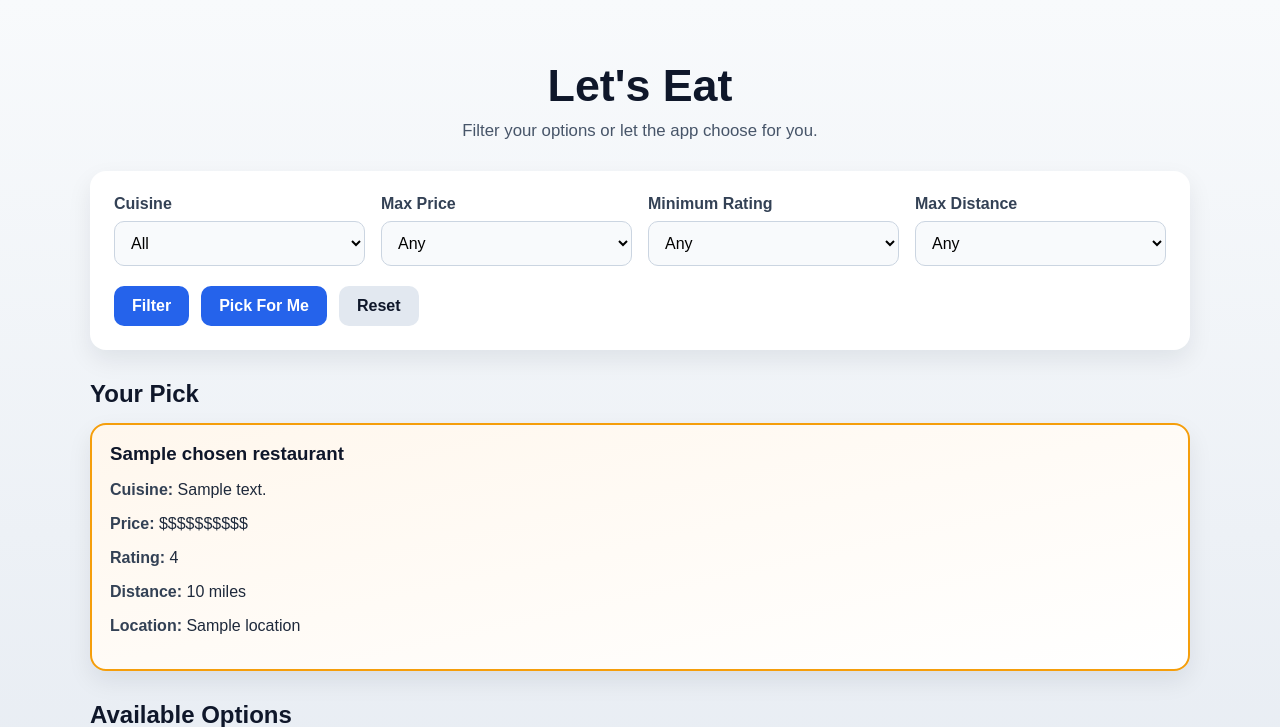
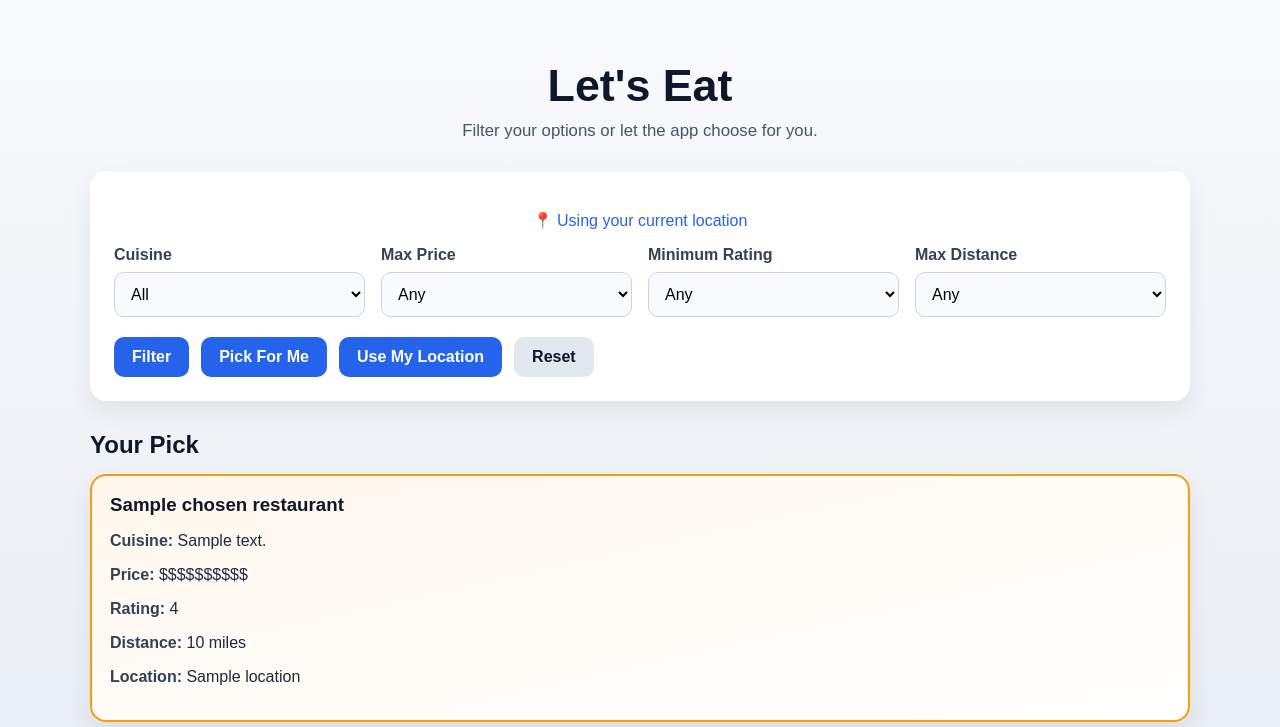
Before and after one commit to AndrewFrizzell/LetsEat, a Flask app: template templates/index.html in a window 1280 px wide. Shown: the top 727 px of the page. Run offline with Flask 3, Linux system fonts and the light colour scheme; the template is opened without the code that fills it: most values are stand-ins (such as "Sample title", 1, 10 or a date in 2020).

Commit message:
added location services

```diff
--- a/app.py
+++ b/app.py
@@ -12,8 +12,18 @@ def home():
     max_distance = request.args.get("distance", "")
     pick_random = request.args.get("pick")
 
+    lat = request.args.get("lat")
+    lon = request.args.get("lon")
+
+    try:
+        latitude = float(lat)
+        longitude = float(lon)
+    except:
+        latitude = 29.5688
+        longitude = -97.9647
+
     #seguin test location
-    restaurants = get_nearby_restaurants(29.5688, -97.9647)
+    restaurants = get_nearby_restaurants(latitude, longitude)
 
     filtered_restaurants = restaurants
 
@@ -65,7 +75,9 @@ def home():
          max_price=str(max_price) if max_price else "",
          min_rating=str(min_rating) if min_rating else "",
          max_distance=str(max_distance) if max_distance else "",
-         chosen_restaurant=chosen_restaurant
+         chosen_restaurant=chosen_restaurant,
+         lat=lat if lat else "",
+         lon=lon if lon else ""
          )
 
 if __name__ == "__main__":
--- a/places_api.py
+++ b/places_api.py
@@ -49,8 +49,6 @@ def get_nearby_restaurants(latitude, longitude, radius=5000, max_results=20):
 
     response = requests.post(URL, headers=headers, json=body, timeout=15)
 
-    print("STATUS:", response.status_code)
-    print("RESPONSE:", response.text)
 
     if response.status_code != 200:
         return []
--- a/templates/index.html
+++ b/templates/index.html
@@ -17,6 +17,13 @@
         <!--filter panel-->
         <section class="filter-panel">
             <form method="GET" action="/">
+                <input type="hidden" name="lat" value="{{ lat }}">
+                <input type="hidden" name="lon" value="{{ lon }}">
+                {% if lat and lon %}
+                <p style="text-align: center; color:#2563eb;">
+                    📍 Using your current location
+                </p>
+                {% endif %}
                 <div class="form-row">
                     <div class="form-group">
                         <!--cuisine filter-->
@@ -69,7 +76,7 @@
                 <div class="button-row">
                     <button type="submit">Filter</button>
                     <button type="submit" name="pick" value="1" class="pick-button">Pick For Me</button>
-
+                    <button type="button" onclick="useMyLocation()">Use My Location</button>
                     <a href="/" class="reset-button">Reset</a>
                 </div>
             </form>
@@ -127,5 +134,31 @@
             {% endif %}
         </section>
     </div>
+    <script>
+        function useMyLocation() {
+            if (!navigator.geolocation) {
+                alert("Geolocation is not supported by your browser");
+                return
+            }
+            navigator.geolocation.getCurrentPosition(
+                function(position) {
+                    const lat = position.coords.latitude;
+                    const lon = position.coords.longitude;
+
+                    const params = new URLSearchParams(window.location.search);
+
+                    params.set("lat", lat);
+                    params.set("lon", lon);
+
+                    window.location.href = "/?" + params.toString();
+                },
+                function(error) {
+                    alert("Unable to get your location.");
+                    console.error(error)
+                }
+
+            );
+        }
+    </script>
 </body>
 </html>
```
